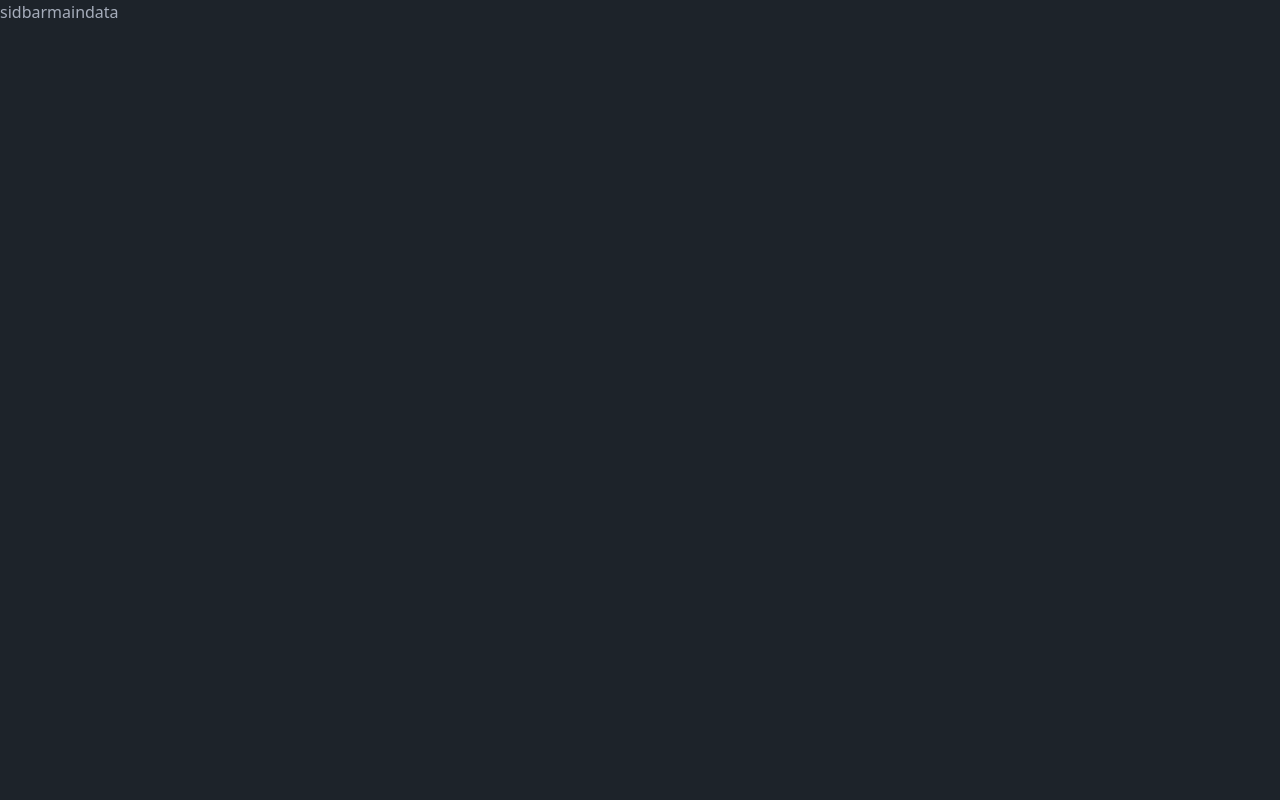
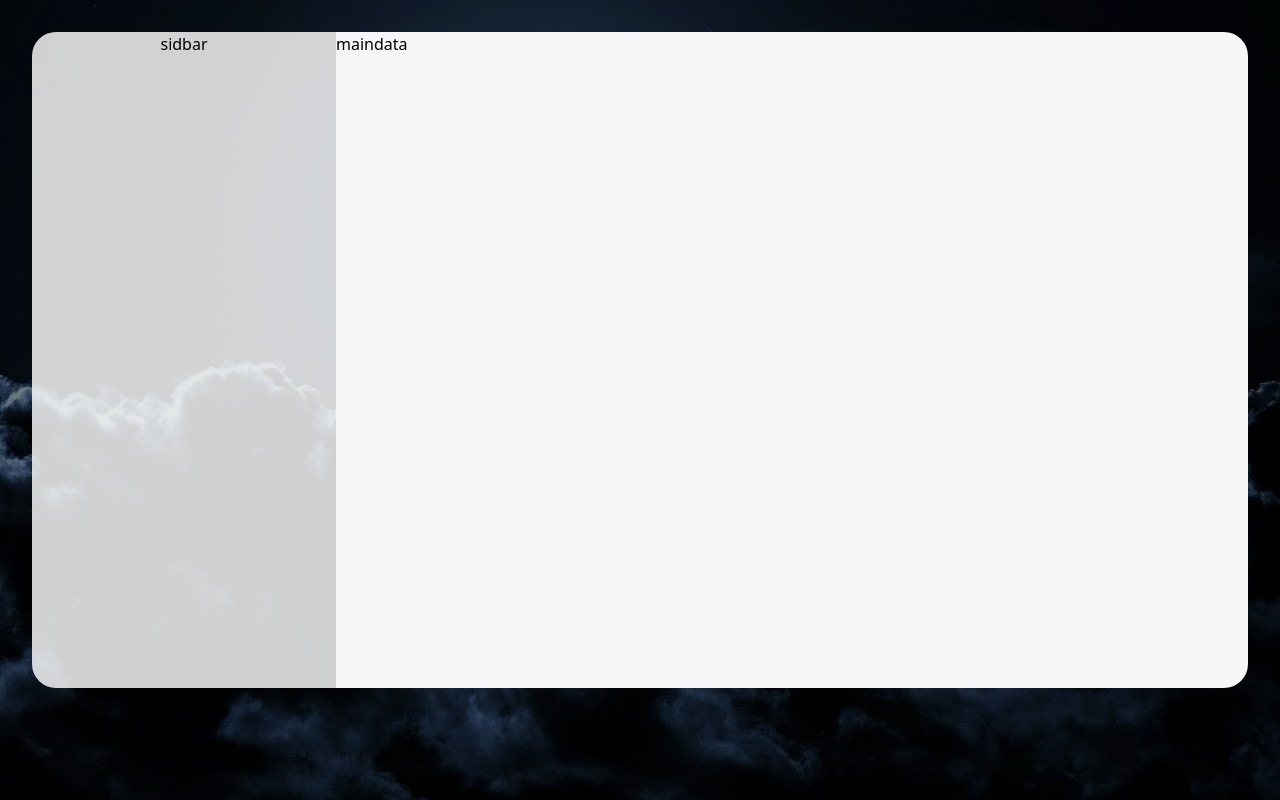
Before and after one commit to ROHANTHAKUR2004/weather_app, a React (Vite) app: page / in a window 1280 px wide. Built offline with nearby package versions, Linux system fonts and the light colour scheme.

Commit message:
added layout of sidebar and maindata

```diff
--- a/src/Components/MainData.tsx
+++ b/src/Components/MainData.tsx
@@ -1,7 +1,9 @@
 export default function MainData(){
     return(
-        <>
+        <div className="basis-9/12 h-full
+         text-black rounded-tr-3xl rounded-br-3xl bg-[#f6f6f8]"
+         >
          maindata
-        </>
+        </div>
     );
 }
--- a/src/Components/Sidebar.tsx
+++ b/src/Components/Sidebar.tsx
@@ -1,7 +1,10 @@
 export default function Sidebar(){
     return(
-        <>
+        <div className="basis-3/12  flex flex-col items-center
+         text-black h-full rounded-tl-3xl rounded-bl-3xl "
+          style={{background: 'rgba(255,255,255,0.815)'}
+          }>
           sidbar
-        </>
+        </div>
     );
 }
--- a/src/index.css
+++ b/src/index.css
@@ -1,3 +1,9 @@
 @tailwind base;
 @tailwind components;
 @tailwind utilities;
+
+
+body{
+    margin: 0;
+    padding: 0;
+}
--- a/src/pages/Home.tsx
+++ b/src/pages/Home.tsx
@@ -1,14 +1,15 @@
 import MainData from "../Components/MainData";
 import Sidebar from "../Components/Sidebar";
-
+import nightimg from '../Assets/nightimg.jpg';
 export default function Home(){
     return(
-        <>
-        <div>
+        <div className="h-[100vh]"
+         style={{backgroundImage : `linear-gradient(rgba(0,0,0,0.5),rgba(0,0,0,0.5)), url(${nightimg})`}}>
+           <div className="h-[90%]  mx-8 py-8 flex flex-row justify-center items-center" >
             <Sidebar/>
             <MainData/>
         </div>
 
-        </>
+        </div>
     )
 }
```
Also changed, not shown: src/assets/nightimg.jpg (added).
